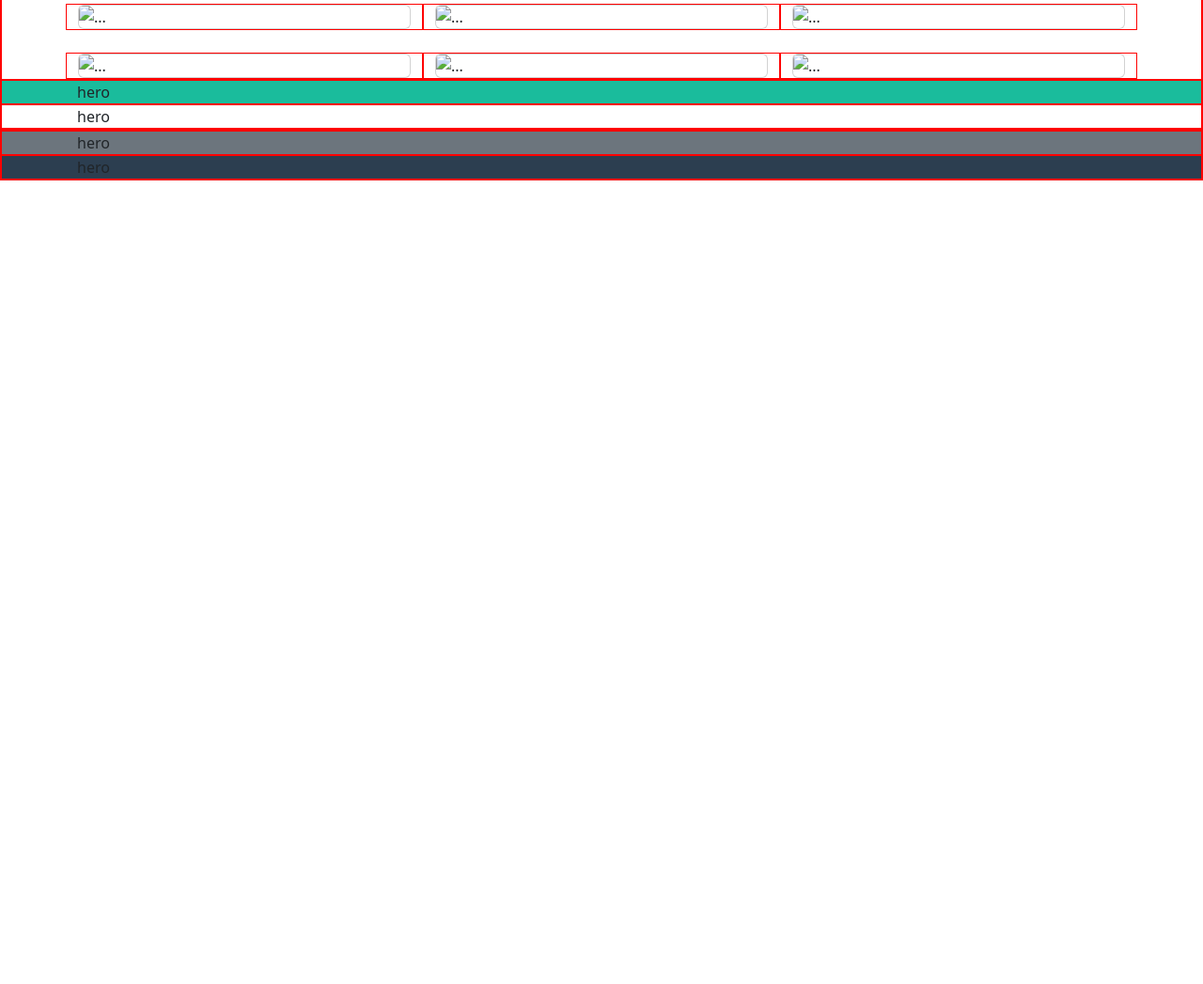
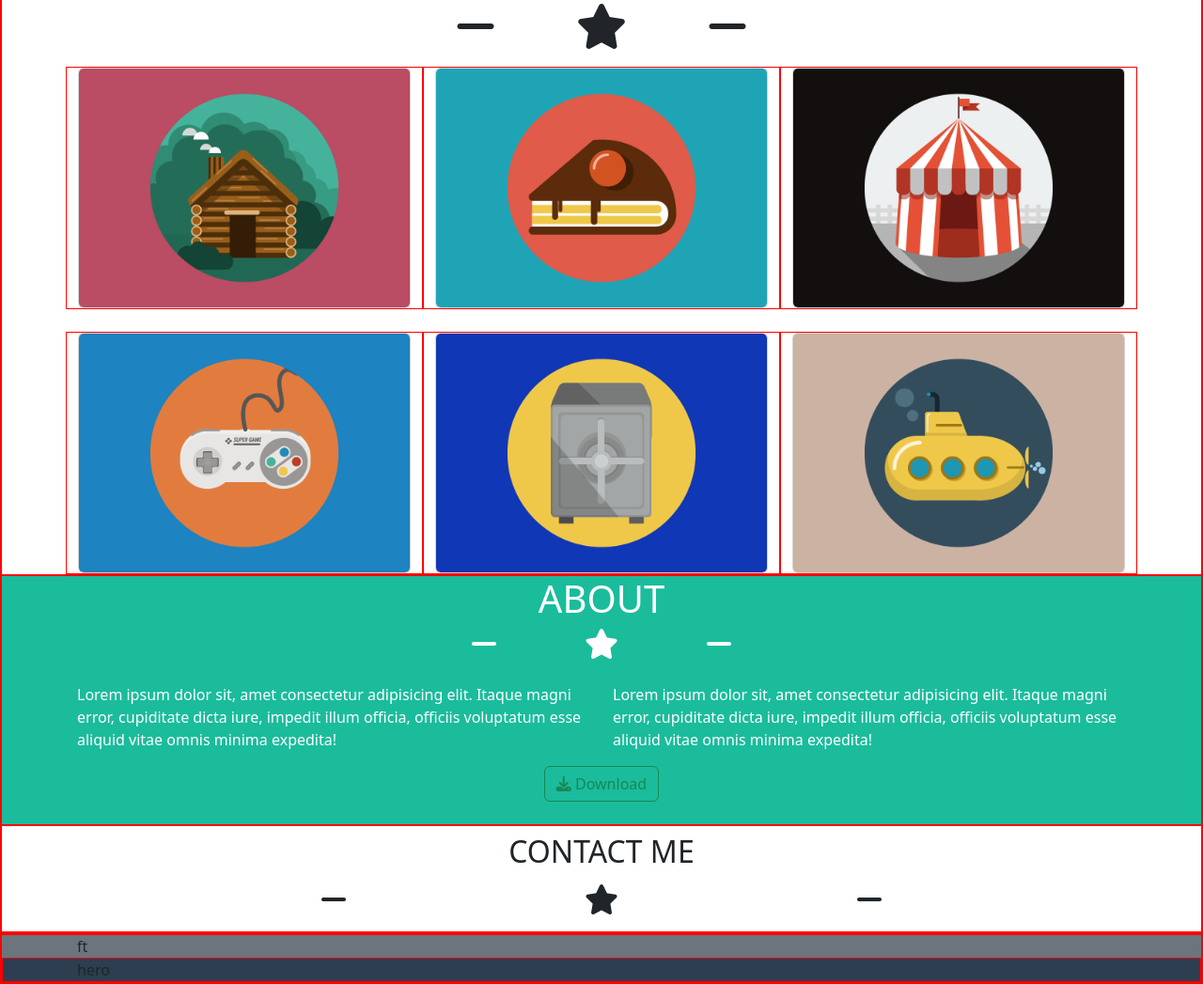
Before and after one commit to emiliantimofei/html-css-bootstrap-freelancer, a plain HTML site: page index.html in a window 1280 px wide. Shown: the part 499-1546 px from the top of the page at 94% size. Before the commit the page ends 800 px from the top, so only its background shows below. Drawn offline with nearby package versions, Linux system fonts and the light colour scheme.

Commit message:
work in progreess

```diff
--- a/css/style.css
+++ b/css/style.css
@@ -27,3 +27,7 @@
 div .py-3{
     font-size: 1.5em;
 }
+.card img{
+    border-bottom-left-radius: var(--bs-card-inner-border-radius);
+    border-bottom-right-radius: var(--bs-card-inner-border-radius);
+}
--- a/index.html
+++ b/index.html
@@ -55,7 +55,7 @@
             <div class="col col-lg-2">
               <i class="fa-solid fa-minus"></i>
             </div>
-            <div class="col col-lg-2">
+            <div class="col col-md-auto">
               <i class="fa-solid fa-star"></i>
             </div>
             <div class="col col-lg-2">
@@ -71,41 +71,50 @@
     </section>
     <section class="tc-debug" id="portfolio">
       <div class="container">
-        <h2 class="text-uppercase text-center">
+        <h2 class="text-uppercase text-center pt-2">
           Portfolio
         </h2>
         <div class="star m-auto text-center">
-          Star
+          <div class="row justify-content-md-center py-3">
+            <div class="col col-lg-2">
+              <i class="fa-solid fa-minus"></i>
+            </div>
+            <div class="col col-md-auto">
+              <i class="fa-solid fa-star"></i>
+            </div>
+            <div class="col col-lg-2">
+            <i class="fa-solid fa-minus"></i>
+        </div>
         </div>
         <div class="row gy-4 overflow-hidden">
           <div class="tc-debug col-12 col-md-6 col-xl-4">
             <div class="card">
-              <img src="..." class="card-img-top img-fluid" alt="...">
+              <img src="img/cabin.png" class="card-img-top img-fluid" alt="...">
             </div>
           </div>
           <div class="tc-debug col-12 col-md-6 col-xl-4">
             <div class="card">
-              <img src="..." class="card-img-top img-fluid" alt="...">
+              <img src="img/cake.png" class="card-img-top img-fluid" alt="...">
             </div>
           </div>
           <div class="tc-debug col-12 col-md-6 col-xl-4">
             <div class="card">
-              <img src="..." class="card-img-top img-fluid" alt="...">
+              <img src="img/circus.png" class="card-img-top img-fluid" alt="...">
             </div>
           </div>
           <div class="tc-debug col-12 col-md-6 col-xl-4">
             <div class="card">
-              <img src="..." class="card-img-top img-fluid" alt="...">
+              <img src="img/game.png" class="card-img-top img-fluid" alt="...">
             </div>
           </div>
           <div class="tc-debug col-12 col-md-6 col-xl-4">
             <div class="card">
-              <img src="..." class="card-img-top img-fluid" alt="...">
+              <img src="img/safe.png" class="card-img-top img-fluid" alt="...">
             </div>
           </div>
           <div class="tc-debug col-12 col-md-6 col-xl-4">
             <div class="card">
-              <img src="..." class="card-img-top img-fluid" alt="...">
+              <img src="img/submarine.png" class="card-img-top img-fluid" alt="...">
             </div>
           </div>
         </div>
@@ -113,20 +122,59 @@
     </section>
     <section class="tc-debug odd" id="about">
       <div class="container">
-        hero
+        <div class="hero-txt">
+          <h1 class="text-uppercase text-center">About</h1>
+          <div class="star m-auto text-center">
+            <div class="row justify-content-md-center ">
+              <div class="col col-lg-2">
+                <i class="fa-solid fa-minus"></i>
+              </div>
+              <div class="col col-md-auto">
+                <i class="fa-solid fa-star"></i>
+              </div>
+              <div class="col col-lg-2">
+                <i class="fa-solid fa-minus"></i>
+              </div>
+            </div>
+          </div>
+          <div class="row justify-content-md-center py-4">
+            <div class="col col-lg-6 col-md-6 col-sm-12">
+              <p class="align-content-lg-start">Lorem ipsum dolor sit, amet consectetur adipisicing elit. Itaque magni error, cupiditate dicta iure, impedit illum officia, officiis voluptatum esse aliquid vitae omnis minima expedita!</p>
+            </div>
+            <div class="col col-lg-6 col-md-6 col-sm-12">
+              <p class="align-content-lg-start">Lorem ipsum dolor sit, amet consectetur adipisicing elit. Itaque magni error, cupiditate dicta iure, impedit illum officia, officiis voluptatum esse aliquid vitae omnis minima expedita!</p>
+            </div>
+            <div class="col col-md-auto">
+              <button type="button" class="btn btn-outline-success"><i class="fa-solid fa-download"></i>  Download</button>
+          </div>
       </div>
     </section>
     <section class="tc-debug" id="contact">
       <div class="container">
-        hero
+        <h2 class="text-uppercase text-center pt-2">
+          Contact me
+        </h2>
+        <div class="star m-auto text-center my-3">
+          <div class="row justify-content-md-center">
+            <div class="col col-sm-3 col-md-3 col-lg-3 col-xl-3">
+              <i class="fa-solid fa-minus"></i>
+            </div>
+            <div class="col col-sm-3 col-md-3 col-lg-3 col-xl-3">
+              <i class="fa-solid fa-star"></i>
+            </div>
+            <div class="col col-sm-3 col-md-3 col-lg-3 col-xl-3">
+              <i class="fa-solid fa-minus"></i>
+            </div>
+          </div>
+        </div>
+
       </div>
     </section>
   </main>
   <footer class="tc-debug">
     <div class="footer-top tc-debug bg-secondary">
       <div class="container">
-        hero
-      </div>
+        ft
     </div>
     <div class="footer-bottom tc-debug even">
       <div class="container">
```
